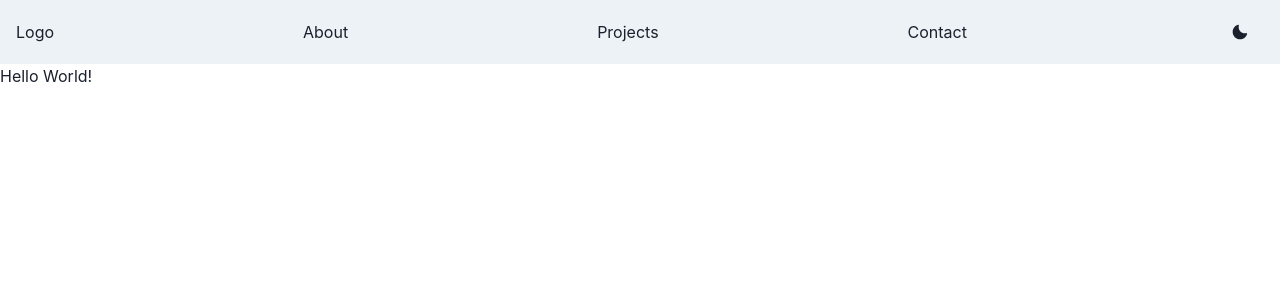
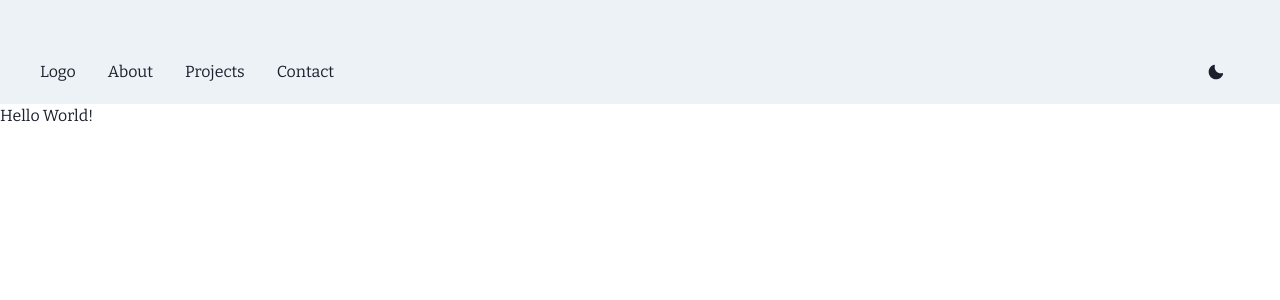
Before and after one commit to lukeypap/lukeypap.github.io, a React (Create React App) app: page / in a window 1280 px wide. Shown: the top 300 px of the page. Built offline with nearby package versions, Linux system fonts and the light colour scheme.

Commit message:
Added font and some minor styles to navbar

```diff
--- a/package.json
+++ b/package.json
@@ -8,6 +8,7 @@
         "@chakra-ui/react": "^2.2.8",
         "@emotion/react": "^11.10.0",
         "@emotion/styled": "^11.10.0",
+        "@fontsource/bitter": "^4.5.8",
         "@testing-library/jest-dom": "^5.16.5",
         "@testing-library/react": "^13.3.0",
         "@testing-library/user-event": "^13.5.0",
--- a/public/index.html
+++ b/public/index.html
@@ -2,42 +2,24 @@
 <html lang="en">
     <head>
         <meta charset="utf-8" />
-    <link rel="icon" href="%PUBLIC_URL%/favicon.ico" />
         <meta name="viewport" content="width=device-width, initial-scale=1" />
         <meta name="theme-color" content="#000000" />
-    <meta
-      name="description"
-      content="Web site created using create-react-app"
+        <meta name="description" content="Web site created using create-react-app" />
+        <link rel="preconnect" href="https://fonts.googleapis.com" />
+        <link rel="preconnect" href="https://fonts.gstatic.com" crossorigin />
+        <link
+            href="https://fonts.googleapis.com/css2?family=Bitter:ital,wght@0,100;0,200;0,300;0,400;0,500;0,600;1,100;1,200;1,300;1,400;1,500&display=swap"
+            rel="stylesheet"
         />
-    <link rel="apple-touch-icon" href="%PUBLIC_URL%/logo192.png" />
         <!--
       manifest.json provides metadata used when your web app is installed on a
       user's mobile device or desktop. See https://developers.google.com/web/fundamentals/web-app-manifest/
     -->
         <link rel="manifest" href="%PUBLIC_URL%/manifest.json" />
-    <!--
-      Notice the use of %PUBLIC_URL% in the tags above.
-      It will be replaced with the URL of the `public` folder during the build.
-      Only files inside the `public` folder can be referenced from the HTML.
-
-      Unlike "/favicon.ico" or "favicon.ico", "%PUBLIC_URL%/favicon.ico" will
-      work correctly both with client-side routing and a non-root public URL.
-      Learn how to configure a non-root public URL by running `npm run build`.
-    -->
-    <title>React App</title>
+        <title>lukeypap</title>
     </head>
     <body>
         <noscript>You need to enable JavaScript to run this app.</noscript>
         <div id="root"></div>
-    <!--
-      This HTML file is a template.
-      If you open it directly in the browser, you will see an empty page.
-
-      You can add webfonts, meta tags, or analytics to this file.
-      The build step will place the bundled scripts into the <body> tag.
-
-      To begin the development, run `npm start` or `yarn start`.
-      To create a production bundle, use `npm run build` or `yarn build`.
-    -->
     </body>
 </html>
--- a/src/components/Navbar.tsx
+++ b/src/components/Navbar.tsx
@@ -15,6 +15,7 @@ import {
     Stack,
     useColorMode,
     Center,
+    HStack,
 } from "@chakra-ui/react";
 import { MoonIcon, SunIcon } from "@chakra-ui/icons";
 
@@ -38,12 +39,14 @@ export default function NavBar() {
     const { isOpen, onOpen, onClose } = useDisclosure();
     return (
         <>
-            <Box bg={useColorModeValue("gray.100", "gray.900")} px={4}>
+            <Box bg={useColorModeValue("gray.100", "gray.900")} px={10} pt={10}>
                 <Flex h={16} alignItems={"center"} justifyContent={"space-between"}>
-                    <Box>Logo</Box>
-                    <Box>About</Box>
-                    <Box>Projects</Box>
-                    <Box>Contact</Box>
+                    <HStack spacing={8}>
+                        <Link>Logo</Link>
+                        <Link>About</Link>
+                        <Link>Projects</Link>
+                        <Link>Contact</Link>
+                    </HStack>
                     <Flex alignItems={"center"}>
                         <Stack direction={"row"} spacing={7}>
                             <Button onClick={toggleColorMode}>
--- a/src/index.tsx
+++ b/src/index.tsx
@@ -11,7 +11,13 @@ const colors = {
     },
 };
 
-const theme = extendTheme({ colors });
+const theme = extendTheme({
+    colors,
+    fonts: {
+        heading: `'bitter', 'sans-serif'`,
+        body: `'bitter', 'sans-serif'`,
+    },
+});
 
 const root = ReactDOM.createRoot(document.getElementById("root") as HTMLElement);
 root.render(
```
Also changed, not shown: 1 other file (tests, documents, lock files or other folders). Lines whose indentation alone changed are shown as unchanged.
